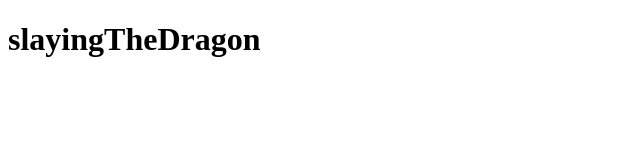
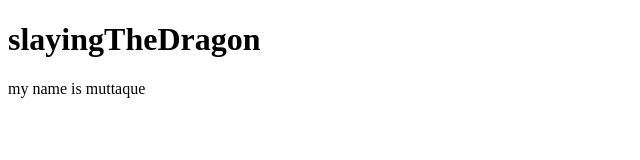
Before and after one commit to ahnafmuttaque/slayingTheDragon, a plain HTML site: page index.html in a window 1280 px wide. Shown: the whole page, without its empty margins (0-640 px from the left). Drawn offline with Linux system fonts and the light colour scheme.

Commit message:
Update index.html

```diff
--- a/index.html
+++ b/index.html
@@ -9,6 +9,7 @@
 
 <body>
   <h1>slayingTheDragon</h1>
+  my name is muttaque
 </body>
 
 </html>
```
